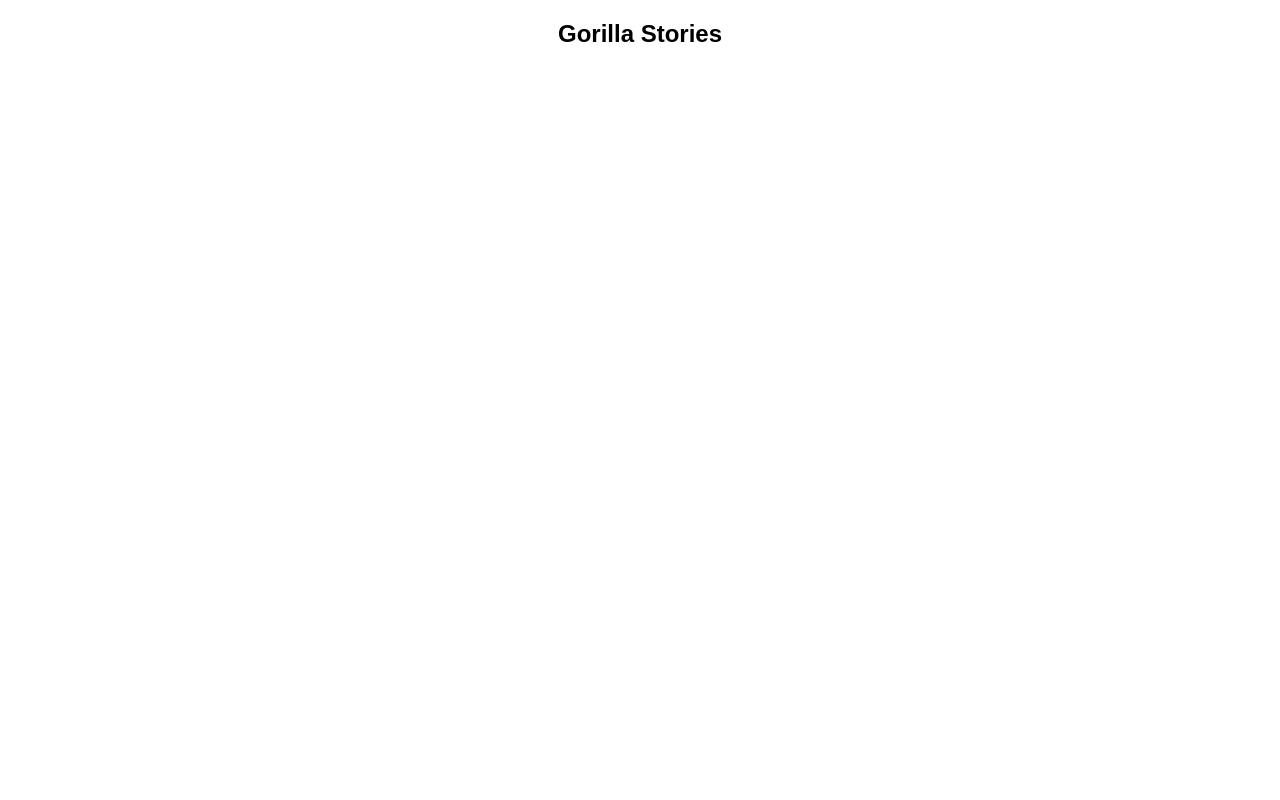
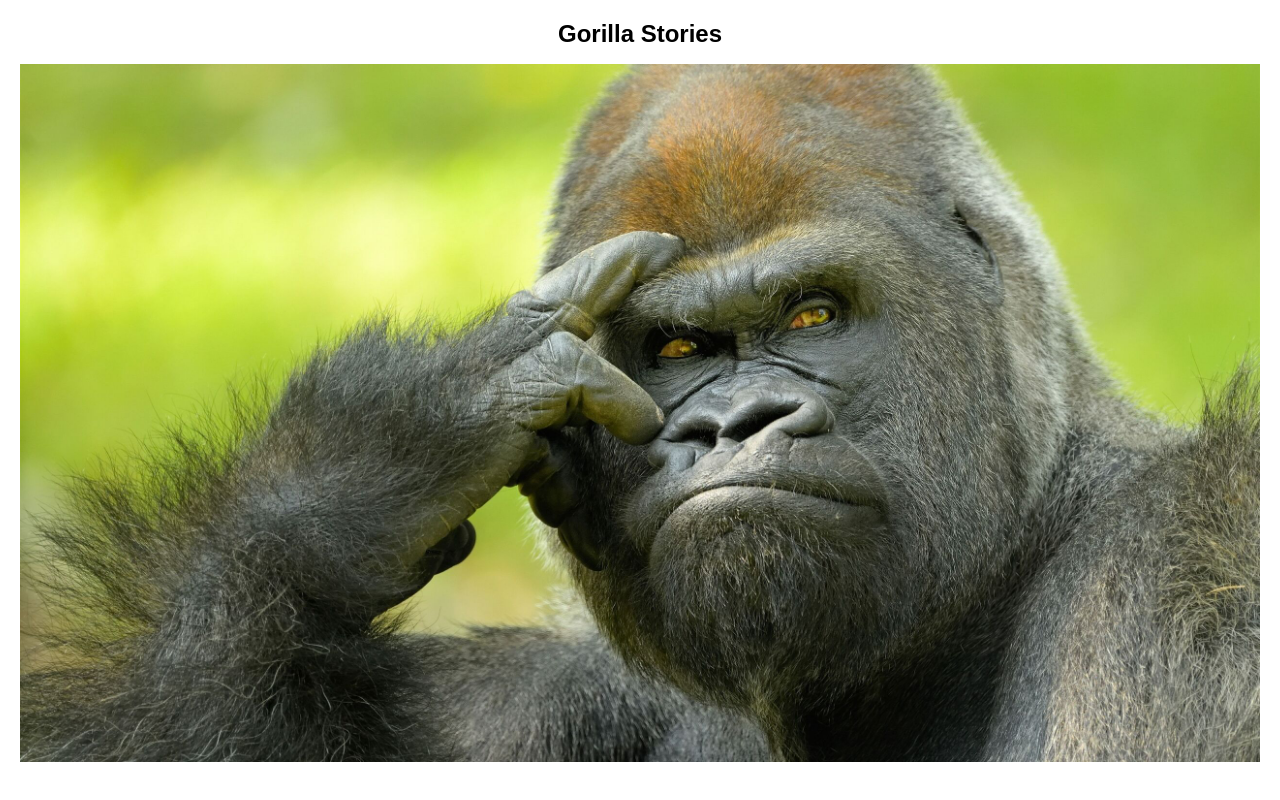
Before and after one commit to marcoscarvalhodev/slide-stories, a React (Create React App) app: page / in a window 1280 px wide. Built offline with nearby package versions, Linux system fonts and the light colour scheme.

Commit message:
slide controls were added to the application

```diff
--- /dev/null
+++ b/src/Components/SlideControls.tsx
@@ -0,0 +1,51 @@
+import React from "react";
+
+import { StyledSlideControls } from "./style/SlideControls.styled";
+
+interface propsControlled {
+  controls: React.MutableRefObject<null>;
+  slide: number;
+  slideState: React.Dispatch<React.SetStateAction<number>>;
+  slideElements: HTMLElement | null
+}
+
+const SlideControls : React.FC<propsControlled> = ({
+  controls,
+  slide,
+  slideState,
+  slideElements
+}) => {
+
+  const elements = slideElements?.children
+
+   function prevSlide() {
+    if(elements)
+    if(slide > 1) {
+      slideState(slide -1)
+    } else {
+      slideState(elements?.length)
+    }
+
+   }
+
+   function nextSlide() {
+    slideState(slide + 1)
+    if(elements)
+    if(slide < elements?.length) {
+      slideState(slide + 1)
+    } else {
+      slideState(1)
+    }
+
+   }
+
+
+  return (
+    <StyledSlideControls ref={controls}>
+      <button onPointerUp={prevSlide}>Previous Slide</button>
+      <button onPointerUp={nextSlide}>Next Slide</button>
+    </StyledSlideControls>
+  );
+};
+
+export default SlideControls;
--- a/src/Components/SlideParameters.tsx
+++ b/src/Components/SlideParameters.tsx
@@ -3,7 +3,7 @@ import Slide from "./Slide";
 export function SlideParameters<T extends HTMLElement>(
   container: T,
   elements: T,
-  controls: T
+  controls: T,
 ) {
   if (container && elements && elements.children.length) {
     new Slide(container, Array.from(elements.children), controls, 6000);
--- a/src/Components/slideStories.tsx
+++ b/src/Components/slideStories.tsx
@@ -1,30 +1,35 @@
 import React from "react";
 import { StyledSlide } from "./style/Slide.styled";
 import { StyledSlideElements } from "./style/SlideElements.styled";
-import { StyledSlideControls } from "./style/SlideControls.styled";
+import SlideControls from "./SlideControls";
 import { contentImage, contentVideo } from "../content";
 import GlobalStyles from "./style/Global";
 import { SlideParameters } from "./SlideParameters";
 
 const SlideStories = () => {
-  const [active, setActive] = React.useState(false);
+  const [slideIndex, setSlideIndex] = React.useState(1);
   const refContainer = React.useRef(null);
   const refElements = React.useRef(null);
   const refControls = React.useRef(null);
 
+  console.log(slideIndex)
 
   React.useEffect(() => {
-    if(refContainer.current && refElements.current && refControls.current) {
-      SlideParameters(refContainer.current, refElements.current, refControls.current)
+    if (refContainer.current && refElements.current && refControls.current) {
+      SlideParameters(
+        refContainer.current,
+        refElements.current,
+        refControls.current
+      );
     }
-  })
+  });
 
   return (
     <>
       <GlobalStyles />
       <h1>Gorilla Stories</h1>
       <StyledSlide ref={refContainer}>
-        <StyledSlideElements ref={refElements} $opacity_value={!active ? 0 : 1}>
+        <StyledSlideElements ref={refElements} $slide={slideIndex}>
           {contentImage.map((item, index) => {
             return (
               <img
@@ -48,7 +53,13 @@ const SlideStories = () => {
             );
           })}
         </StyledSlideElements>
-        <StyledSlideControls ref={refControls}></StyledSlideControls>
+
+         <SlideControls
+          controls={refControls}
+          slide={slideIndex}
+          slideState={setSlideIndex}
+          slideElements={refElements.current}
+        />
       </StyledSlide>
     </>
   );
--- a/src/Components/style/Slide.styled.tsx
+++ b/src/Components/style/Slide.styled.tsx
@@ -1,5 +1,5 @@
 import styled from "styled-components";
 
 export const StyledSlide = styled.div`
-
+  display: grid;
 `
--- a/src/Components/style/SlideControls.styled.tsx
+++ b/src/Components/style/SlideControls.styled.tsx
@@ -1,5 +1,13 @@
 import styled from "styled-components";
 
 export const StyledSlideControls = styled.div`
+  grid-area: 1/1;
+  display: grid;
+  grid-template-columns: 1fr 1fr;
 
+  & button {
+    opacity: 0;
+    appearance: none;
+    -webkit-tap-highlight-color: rgba(0,0,0,0);
+  }
 `
--- a/src/Components/style/SlideElements.styled.tsx
+++ b/src/Components/style/SlideElements.styled.tsx
@@ -1,15 +1,19 @@
 import styled from "styled-components";
 
-interface Elements {
-  $opacity_value: number;
+interface Elemented {
+  $slide: number;
 }
 
-export const StyledSlideElements = styled.div<Elements>`
+export const StyledSlideElements = styled.div<Elemented>`
   display: grid;
-
+  grid-area: 1/1;
   & > * {
     grid-area: 1/1;
-    opacity: ${({$opacity_value}) => $opacity_value};
-    visibility: none;
+    opacity: 0;
   }
-`
+
+  & > :nth-child(${({ $slide }) => $slide}) {
+    opacity: 1;
+    visibility: visible;
+  }
+`;
```
Also changed, not shown: src/Components/Slide.tsx (+7 -5 lines), 16 other files (tests, documents, lock files or other folders).
